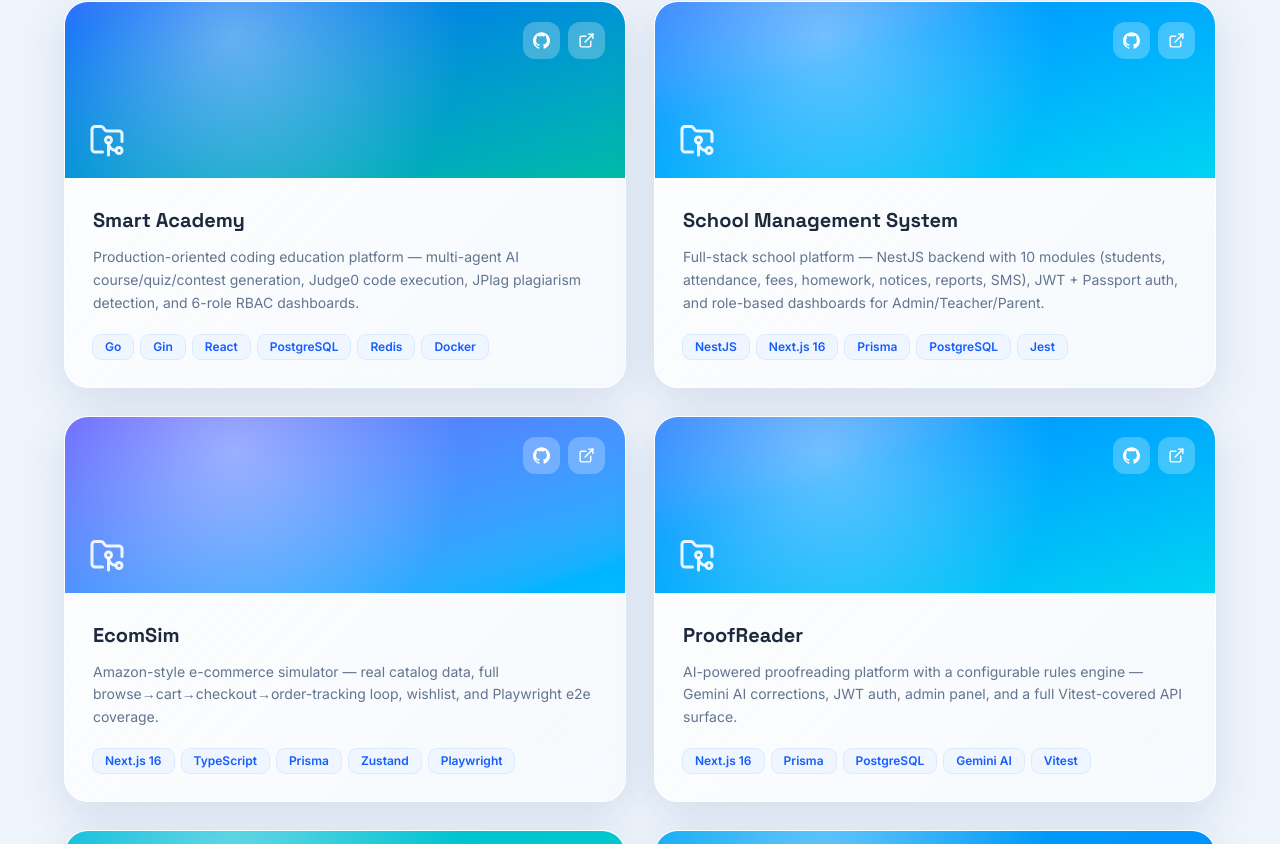
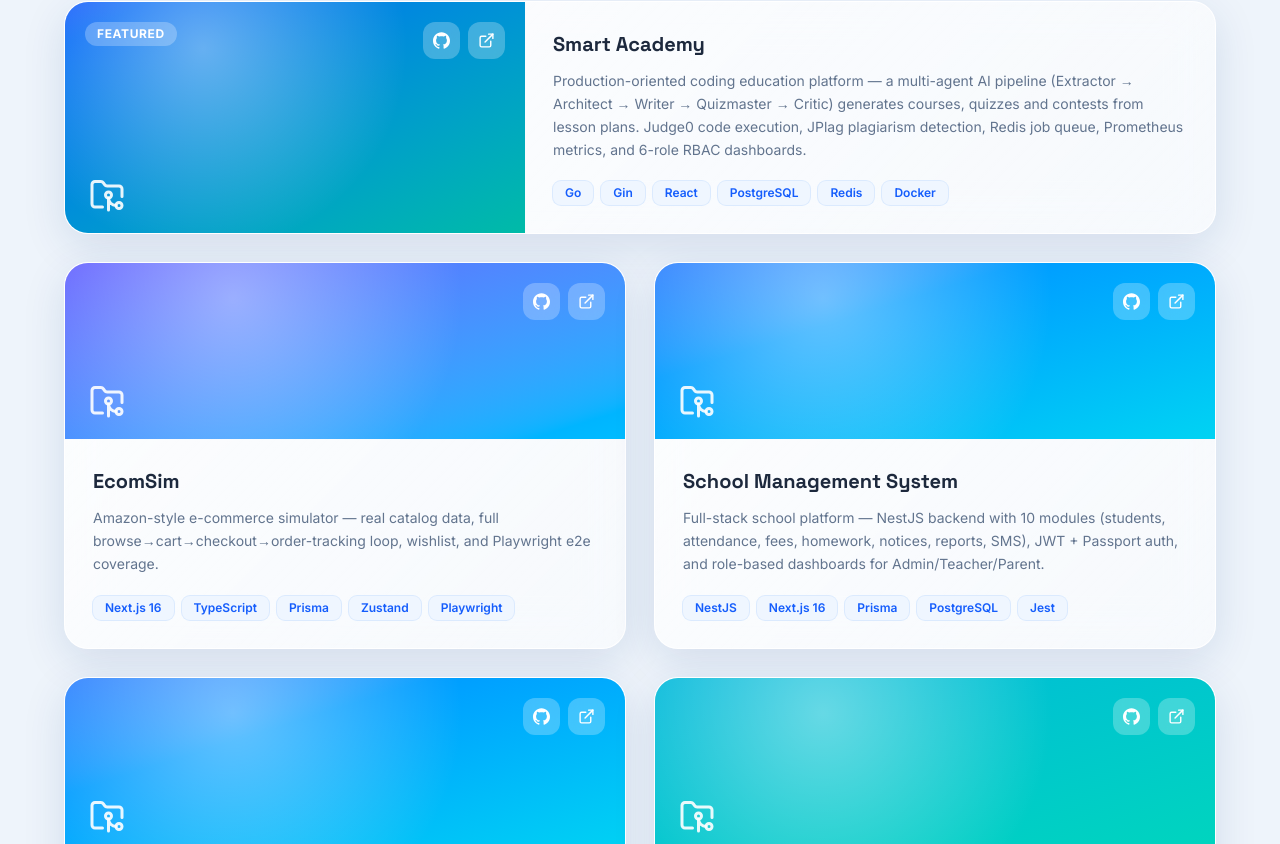
Before and after one commit to s-sai-srinivas/portfolio, a React (Vite) app: page / in a window 1280 px wide. Shown: the part 3036-3880 px from the top of the page. Built offline with nearby package versions, Linux system fonts and the light colour scheme.

Commit message:
feat: featured Smart-Academy card, real contact details, Groq fix

```diff
--- a/src/data/portfolio.js
+++ b/src/data/portfolio.js
@@ -60,18 +60,28 @@
   // Row of tech that scrolls in the marquee strip
   marquee: [
     "Go", "React", "Next.js", "TypeScript", "PostgreSQL", "Prisma",
-    "Docker", "Supabase", "Redis", "Tailwind", "Gemini AI", "NestJS",
+    "Docker", "Supabase", "Redis", "Tailwind", "Groq", "NestJS",
   ],
 
   projects: [
     {
       title: "Smart Academy",
       description:
-        "Production-oriented coding education platform — multi-agent AI course/quiz/contest generation, Judge0 code execution, JPlag plagiarism detection, and 6-role RBAC dashboards.",
+        "Production-oriented coding education platform — a multi-agent AI pipeline (Extractor → Architect → Writer → Quizmaster → Critic) generates courses, quizzes and contests from lesson plans. Judge0 code execution, JPlag plagiarism detection, Redis job queue, Prometheus metrics, and 6-role RBAC dashboards.",
       tech: ["Go", "Gin", "React", "PostgreSQL", "Redis", "Docker"],
       live: "https://smart-academy-eight.vercel.app",
       github: "https://github.com/s-sai-srinivas/Smart-Academy",
       gradient: "from-blue-600 to-teal-500",
+      featured: true,
+    },
+    {
+      title: "EcomSim",
+      description:
+        "Amazon-style e-commerce simulator — real catalog data, full browse→cart→checkout→order-tracking loop, wishlist, and Playwright e2e coverage.",
+      tech: ["Next.js 16", "TypeScript", "Prisma", "Zustand", "Playwright"],
+      live: "https://ecomsim-ecru.vercel.app",
+      github: "https://github.com/s-sai-srinivas/EcomSim",
+      gradient: "from-indigo-500 to-sky-400",
     },
     {
       title: "School Management System",
@@ -83,19 +93,10 @@
       gradient: "from-blue-500 to-cyan-400",
     },
     {
-      title: "EcomSim",
-      description:
-        "Amazon-style e-commerce simulator — real catalog data, full browse→cart→checkout→order-tracking loop, wishlist, and Playwright e2e coverage.",
-      tech: ["Next.js 16", "TypeScript", "Prisma", "Zustand", "Playwright"],
-      live: "https://ecomsim-ecru.vercel.app",
-      github: "https://github.com/s-sai-srinivas/EcomSim",
-      gradient: "from-indigo-500 to-sky-400",
-    },
-    {
       title: "ProofReader",
       description:
-        "AI-powered proofreading platform with a configurable rules engine — Gemini AI corrections, JWT auth, admin panel, and a full Vitest-covered API surface.",
-      tech: ["Next.js 16", "Prisma", "PostgreSQL", "Gemini AI", "Vitest"],
+        "AI-powered proofreading platform with a configurable rules engine — Groq-powered corrections, JWT auth, admin panel, and a full Vitest-covered API surface.",
+      tech: ["Next.js 16", "Prisma", "PostgreSQL", "Groq", "Vitest"],
       live: "https://proofreader-liard.vercel.app",
       github: "https://github.com/s-sai-srinivas/ProofReader",
       gradient: "from-blue-500 to-cyan-400",
--- a/src/sections/Projects.jsx
+++ b/src/sections/Projects.jsx
@@ -28,13 +28,25 @@
                 ease: [0.22, 1, 0.36, 1],
               }}
               style={{ perspective: 1000 }}
+              className={p.featured ? "md:col-span-2" : ""}
             >
-              <TiltCard className="glass-strong h-full overflow-hidden rounded-3xl">
+              <TiltCard
+                className={`glass-strong h-full overflow-hidden rounded-3xl ${
+                  p.featured ? "md:grid md:grid-cols-5" : ""
+                }`}
+              >
                 {/* gradient header */}
                 <div
-                  className={`relative h-44 bg-gradient-to-br ${p.gradient} p-6`}
+                  className={`relative bg-gradient-to-br ${p.gradient} p-6 ${
+                    p.featured ? "h-44 md:col-span-2 md:h-auto" : "h-44"
+                  }`}
                 >
                   <div className="absolute inset-0 bg-[radial-gradient(circle_at_30%_20%,rgba(255,255,255,0.4),transparent_55%)]" />
+                  {p.featured && (
+                    <span className="absolute left-5 top-5 rounded-full bg-white/25 px-3 py-1 text-xs font-bold uppercase tracking-wider text-white backdrop-blur-sm">
+                      Featured
+                    </span>
+                  )}
                   <FolderGit2
                     className="absolute bottom-5 left-6 text-white/90"
                     size={36}
@@ -63,7 +75,7 @@
                   </div>
                 </div>
 
-                <div className="p-7">
+                <div className={`p-7 ${p.featured ? "md:col-span-3" : ""}`}>
                   <h3 className="font-display text-xl font-bold text-slate-800 transition-colors group-hover:text-blue-600">
                     {p.title}
                   </h3>
```
Also changed, not shown: 1 other file (tests, documents, lock files or other folders).
